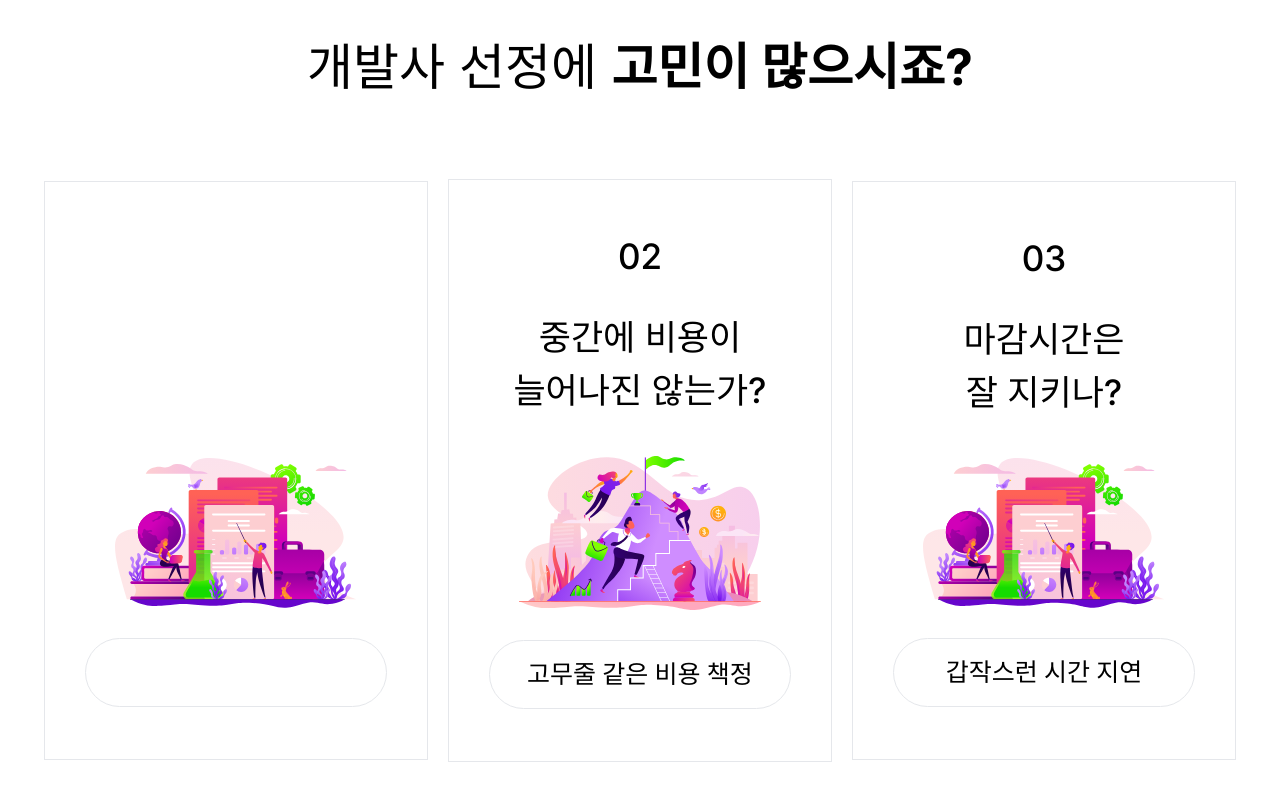
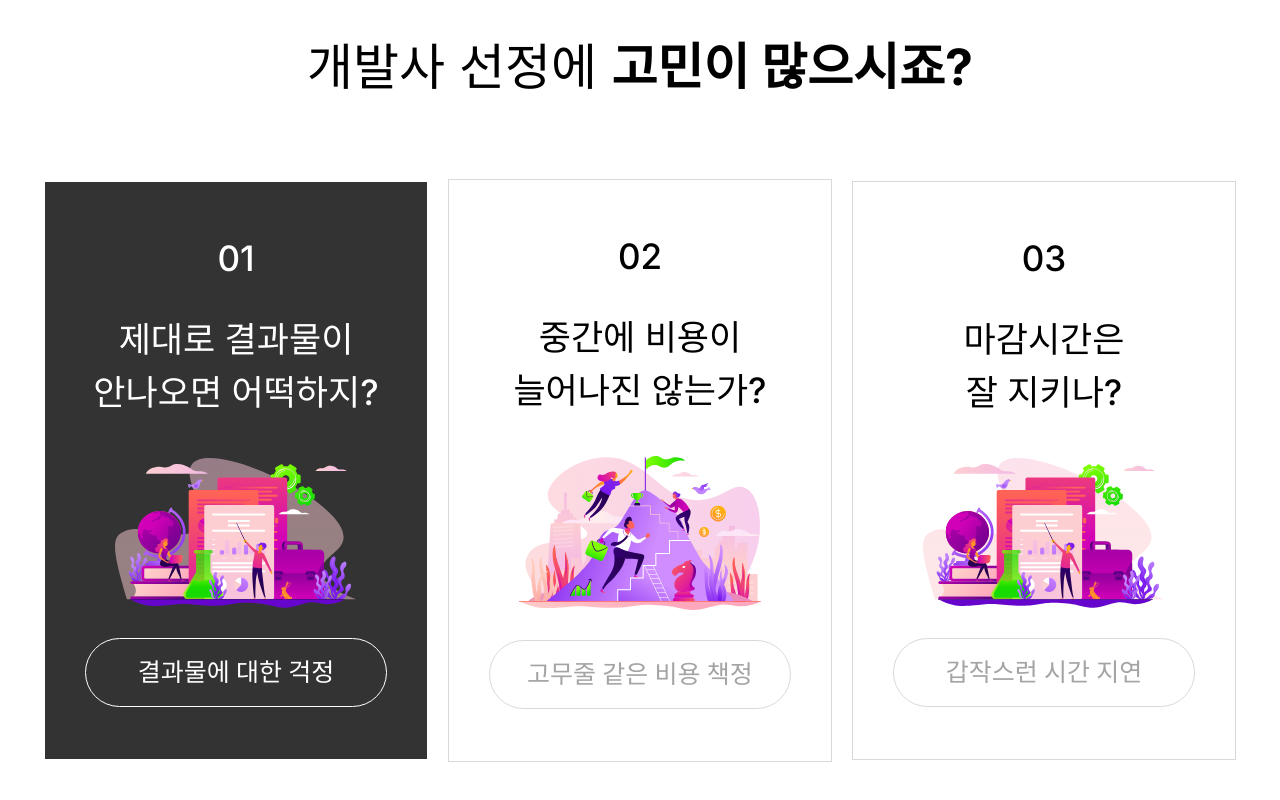
Before and after one commit to smithCoders/Nexa-Code-nexjs, a Next.js app: page / in a window 1280 px wide. Shown: the part 1029-1829 px from the top of the page. Built offline with nearby package versions, Linux system fonts and the light colour scheme; what tailgrids would draw is missing.

Commit message:
- Change re-usable component

```diff
--- a/src/app/sections/02_featureSection.tsx
+++ b/src/app/sections/02_featureSection.tsx
@@ -1,4 +1,5 @@
 import React from "react";
+import Image from "next/image";
 import Feature from "../components/Feature";
 import feature01 from "../assets/feature01.svg";
 import feature03 from "../assets/feature03.svg";
@@ -12,42 +13,65 @@ const FeatureSection = () => {
         </p>
       </div>
       <div className="flex justify-center items-center gap-[20px]">
-        <Feature
-          textColor="white"
-          number="01"
-          text01="제대로 결과물이"
-          text02="안나오면 어떡하지?"
-          imageFile={feature01}
-          bgColor="333"
-          borderColor="333"
-          btnText="결과물에 대한 걱정"
-          btnTextColor="fff"
-          btnBorderColor="fff"
-        />
-        <Feature
-          textColor="black"
-          number="02"
-          text01="중간에 비용이"
-          text02="늘어나진 않는가?"
-          imageFile={feature03}
-          bgColor="fff"
-          borderColor="D9D9D9"
-          btnText="고무줄 같은 비용 책정"
-          btnTextColor="#A4A4A4"
-          btnBorderColor="D9D9D9"
-        />
-        <Feature
-          textColor="black"
-          number="03"
-          text01="마감시간은"
-          text02="잘 지키나?"
-          imageFile={feature01}
-          bgColor="fff"
-          borderColor="D9D9D9"
-          btnText="갑작스런 시간 지연"
-          btnTextColor="#A4A4A4"
-          btnBorderColor="D9D9D9"
-        />
+        <div
+          className={`bg-[#333] text-[#fff] flex flex-col justify-center items-center pb-[52px] pt-[50px] px-[40px] border border-[#fff]`}
+        >
+          <p className={`mb-[29px] text-center text-[35px] font-medium`}>01</p>
+          <p className=" text-center text-[35px] font-medium">
+            제대로 결과물이
+          </p>
+          <p className=" mb-[40px] text-center text-[35px] font-medium">
+            안나오면 어떡하지?
+          </p>
+          <Image src={feature01} alt="feature" width={242} height={150} />
+          <div
+            className={`mt-[30px] flex justify-center items-center w-[302px] h-[69px] rounded-[34.50px] border border-white`}
+          >
+            <span
+              className={`text-center text-white  text-[25px] font-light font-['Pretendard']`}
+            >
+              결과물에 대한 걱정
+            </span>
+          </div>
+        </div>
+        <div
+          className={`bg-white text-black flex flex-col justify-center items-center pb-[52px] pt-[50px] px-[40px] border border-[#D9D9D9]`}
+        >
+          <p className={`mb-[29px] text-center text-[35px] font-medium`}>02</p>
+          <p className=" text-center text-[35px] font-medium">중간에 비용이</p>
+          <p className=" mb-[40px] text-center text-[35px] font-medium">
+            늘어나진 않는가?
+          </p>
+          <Image src={feature03} alt="feature" width={242} height={150} />
+          <div
+            className={`mt-[30px] flex justify-center items-center w-[302px] h-[69px] rounded-[34.50px] border border-[#D9D9D9]`}
+          >
+            <span
+              className={`text-center text-[#A4A4A4]  text-[25px] font-light font-['Pretendard']`}
+            >
+              고무줄 같은 비용 책정
+            </span>
+          </div>
+        </div>
+        <div
+          className={`bg-white text-black flex flex-col justify-center items-center pb-[52px] pt-[50px] px-[40px] border border-[#D9D9D9]`}
+        >
+          <p className={`mb-[29px] text-center text-[35px] font-medium`}>03</p>
+          <p className=" text-center text-[35px] font-medium">마감시간은</p>
+          <p className=" mb-[40px] text-center text-[35px] font-medium">
+            잘 지키나?
+          </p>
+          <Image src={feature01} alt="feature" width={242} height={150} />
+          <div
+            className={`mt-[30px] flex justify-center items-center w-[302px] h-[69px] rounded-[34.50px] border border-[#D9D9D9]`}
+          >
+            <span
+              className={`text-center text-[#A4A4A4]  text-[25px] font-light font-['Pretendard']`}
+            >
+              갑작스런 시간 지연
+            </span>
+          </div>
+        </div>
       </div>
     </section>
   );
```
